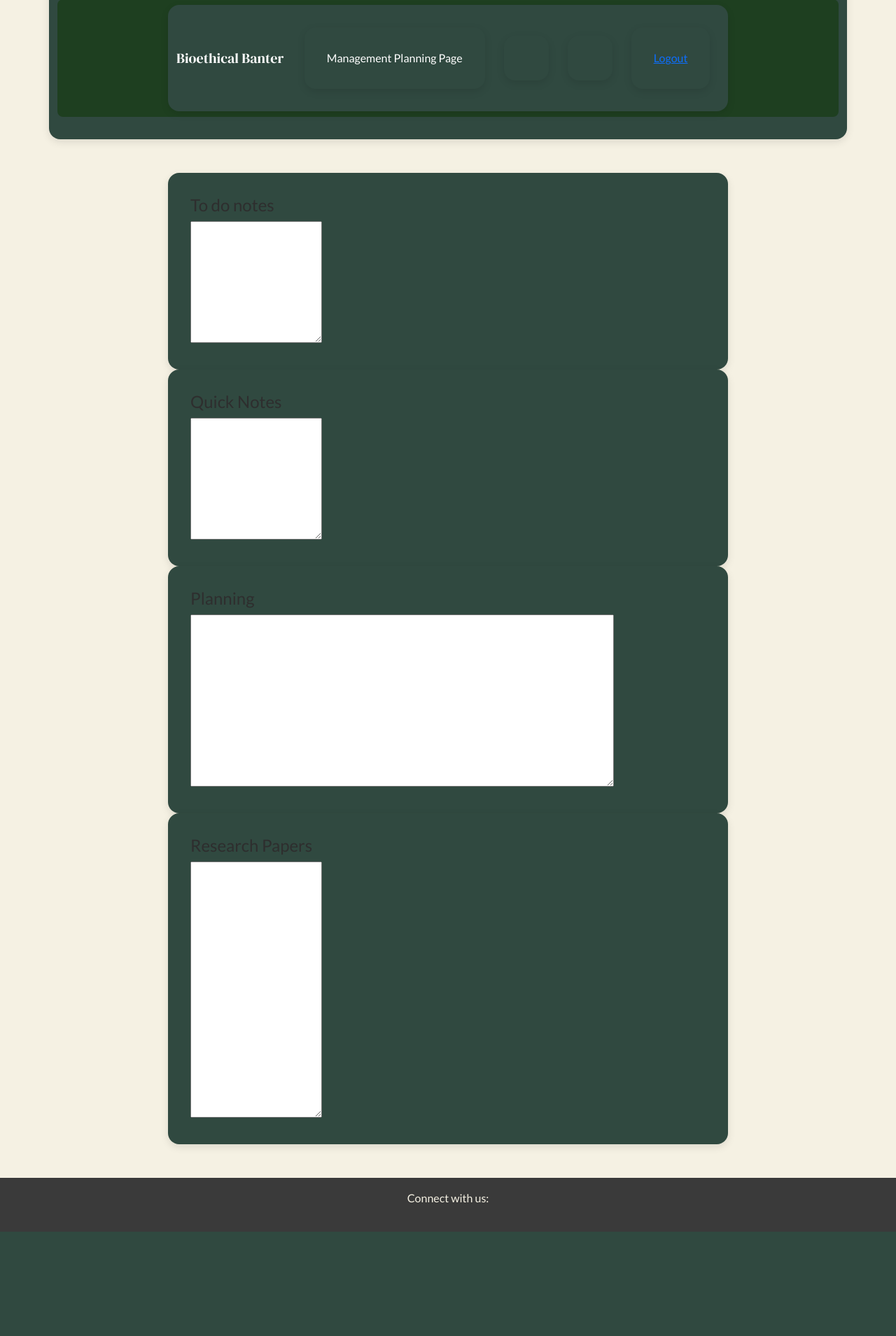
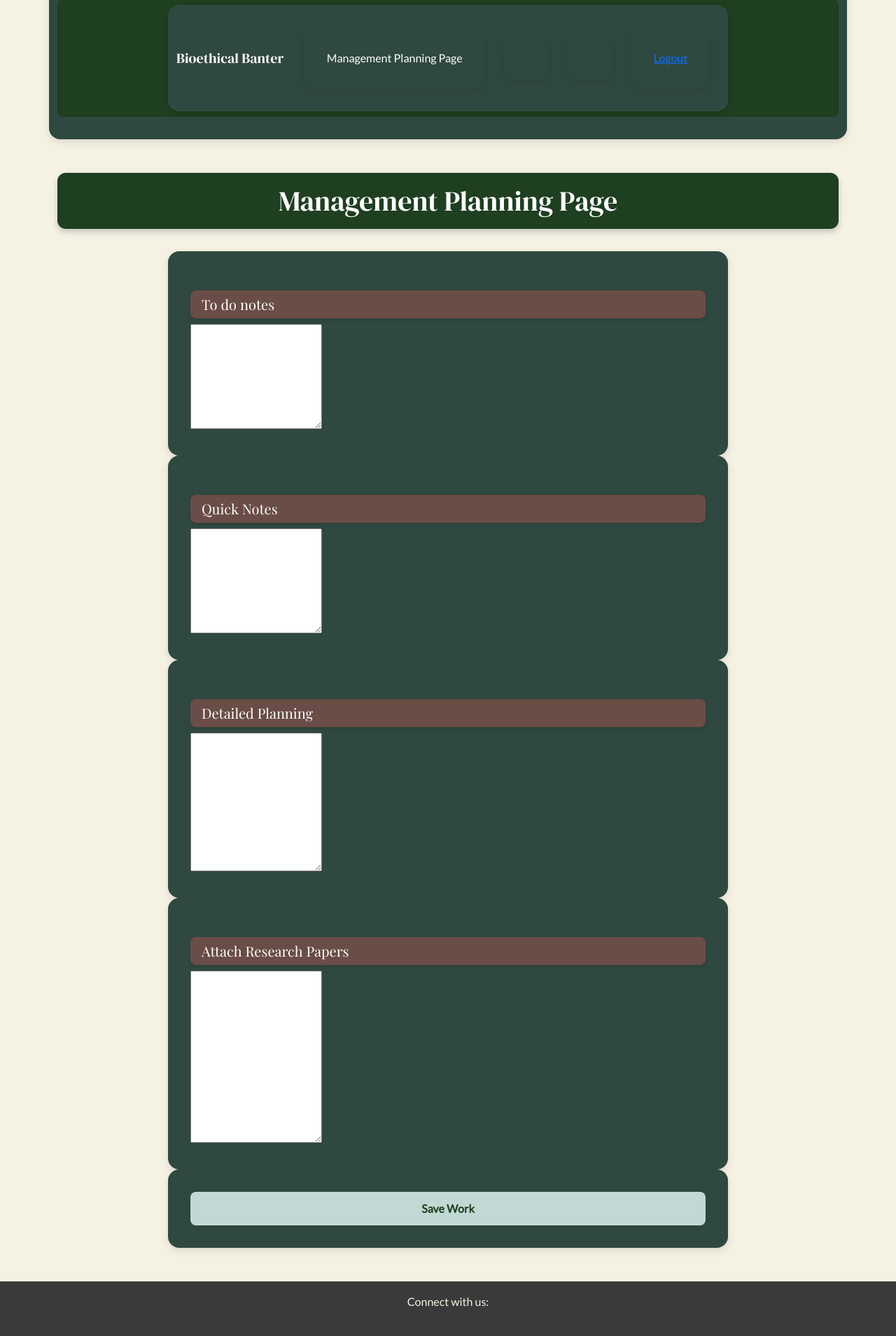
Before and after one commit to Rori-Una/Bioethical_Banter, a Flask app: page /management in a window 1280 px wide. Shown: the part 89-1998 px from the top of the page at 70% size. Before the commit the page ends 1849 px from the top, so only its background shows below. Run offline with Flask 3, Linux system fonts and the light colour scheme.

Commit message:
Update planning.html

```diff
--- a/templates/planning.html
+++ b/templates/planning.html
@@ -13,21 +13,33 @@
 {% endblock %}
 
 {% block main %}
-<!-- form element so that the user can save their work or have an export function where they can export their work as a pdf doc -->
-    <div>
-        <h4>To do notes</h4>
-        <textarea name="toDo" rows="7"></textarea>
+<h1 class="main-heading">Management Planning Page</h1>
+
+<form method="post" class="planning-grid">
+
+    <div class="planning-box">
+        <h5>To do notes</h5>
+        <textarea name="toDo" rows="6" class="planning-textarea"></textarea>
     </div>
-    <div>
-        <h4>Quick Notes</h4>
-        <textarea name="quickNotes" rows="7"></textarea>
+
+    <div class="planning-box">
+        <h5>Quick Notes</h5>
+        <textarea name="quickNotes" rows="6" class="planning-textarea"></textarea>
     </div>
-    <div>
-        <h4>Planning</h4>
-        <textarea name="planning" rows="10" cols="70"></textarea>
+
+    <div class="planning-box planning-wide">
+        <h5>Detailed Planning</h5>
+        <textarea name="planning" rows="8" class="planning-textarea"></textarea>
     </div>
-    <div>
-        <h4>Research Papers</h4>
-        <textarea name="papers" rows="15"></textarea>
+
+    <div class="planning-box">
+        <h5>Attach Research Papers</h5>
+        <textarea name="papers" rows="10" class="planning-textarea"></textarea>
     </div>
+
+    <!-- Save Button -->
+    <div class="planning-wide text-center">
+        <button type="submit" class="form-button">Save Work</button>
+    </div>
+</form>
 {% endblock %}
```
